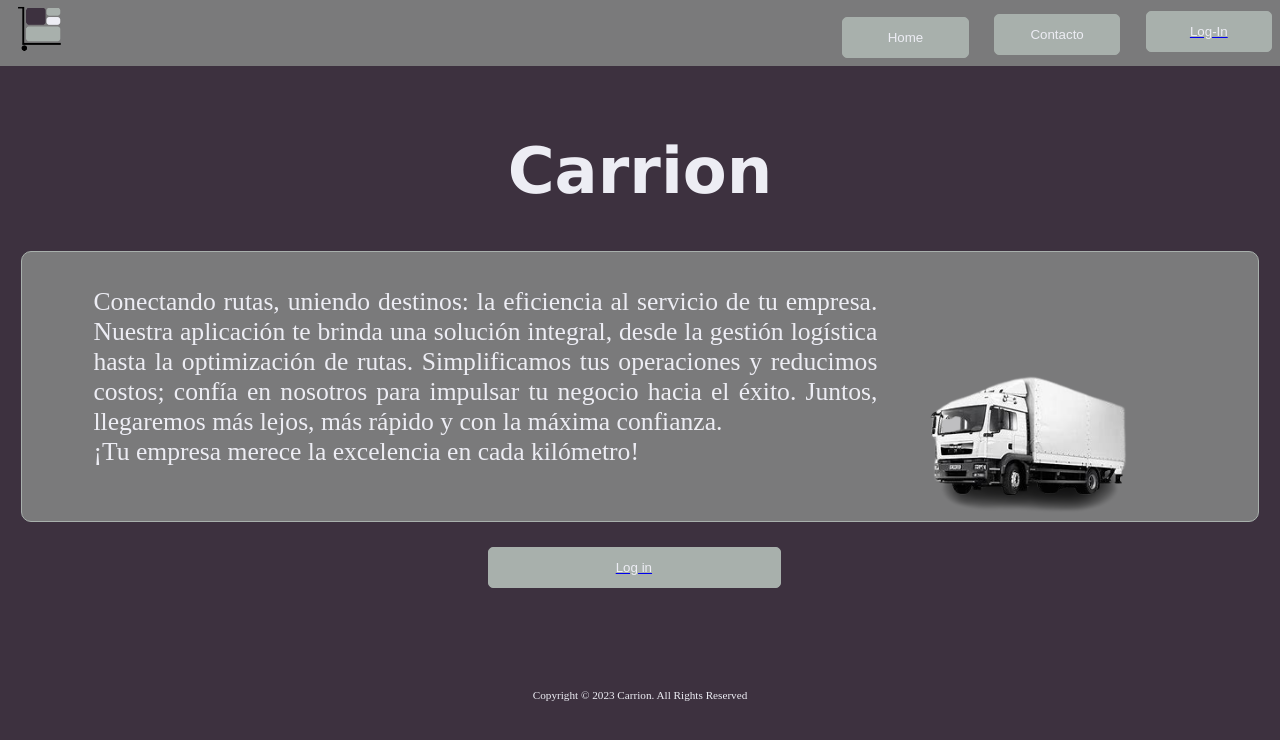
After one commit to Dicaso9/project, a PHP site: page /project/pagina/index.html in a window 1280 px wide. The commit adds this page. Shown: the top 740 px of the page. Run offline with PHP 8.4, Linux system fonts and the light colour scheme.

Commit message:
primera entrega

```diff
--- a/class/database.php
+++ b/class/database.php
@@ -4,11 +4,11 @@ class Database
     private $host = "localhost";
     private $user = "root";
     private $password = "";
-    private $name = "bd";
+    private $name = "project";
 
     public function dbConnect() // metodo de conexion a la base de datos
     {
-        mysqli_report(MYSQLI_REPORT_STRICT | MYSQLI_REPORT_ALL);
+        mysqli_report(MYSQLI_REPORT_STRICT | MYSQLI_REPORT_ALL ^ MYSQLI_REPORT_INDEX);
         try {
             $connection = new mysqli($this->host, $this->user, $this->password, $this->name);
         } catch (Exception $e) {
--- /dev/null
+++ b/pagina/assets/css/style.css
@@ -0,0 +1,97 @@
+body{
+    text-align: left;
+    background-color: #3D313F;
+    color: #EDEDF4;
+}
+img{
+    width: 5%;
+    margin-left: 1%;
+    margin-top: 0.2%;
+}
+h1{
+    text-align: center;
+    font-family:Verdana, Geneva, Tahoma, sans-serif;
+    margin-top: 6%;
+    font-size: 400%;
+}
+.box{
+    background-color: #7A7A7B;
+    margin-top: -1%;
+    margin-left: -1%;
+    margin-right: -1%;
+}
+.login{
+	width: 10%;
+	padding: 12px 16px;
+	margin-top: -4.4%;
+	border:1px solid #A8B0AC;
+	border-radius:5px;
+	display:block;
+	color: #EDEDF4;
+	background-color: #A8B0AC;
+    margin-left: 90%;
+    cursor: pointer;
+}
+.login-2{
+	width: 10%;
+	padding: 12px;
+    padding-left: 10%;
+    padding-right: 13%;
+	margin-top: 2%;
+	border:1px solid #A8B0AC;
+	border-radius:5px;
+	display:block;
+	color: #EDEDF4;
+	background-color: #A8B0AC;
+    margin-left: 38%;
+    cursor: pointer;
+}
+
+#slogan{
+    font-size: 160%;
+    margin-left: 5%;
+    margin-right: 30%;
+    text-align: justify;
+    padding: 10px 10px;
+    color: #EDEDF4;
+}
+.camion{
+    width: 20%;
+    margin-top: -20%;
+    margin-left: 70%;
+}
+.info{
+    border: 1px solid #A8B0AC;
+    border-radius: 10px;
+    background-color: #7A7A7B;
+    margin-right: 1%;
+    margin-left: 1%;
+
+}
+.contacto{
+    width: 10%;
+	padding: 12px 16px;
+	margin-top: -3%;
+	border:1px solid #A8B0AC;
+	border-radius:5px;
+	display:block;
+	color: #EDEDF4;
+	background-color: #A8B0AC;
+    margin-left: 78%;
+}
+.home{
+    width: 10%;
+	padding: 12px 16px;
+	margin-top: -3%;
+	border:1px solid #A8B0AC;
+	border-radius:5px;
+	display:block;
+	color: #EDEDF4;
+	background-color: #A8B0AC;
+    margin-left: 66%;
+}
+.footer{
+    font-size: 70%;
+    text-align: center;
+    margin-top: 8%;
+}
--- /dev/null
+++ b/pagina/index.html
@@ -0,0 +1,32 @@
+<!DOCTYPE html>
+<html lang="en">
+<head>
+    <meta charset="UTF-8">
+    <meta http-equiv="X-UA-Compatible" content="IE=edge">
+    <meta name="viewport" content="width=device-width, initial-scale=1.0">
+    <link rel="stylesheet" href="assets/css/style.css">
+    <link rel="shortcut icon" href="assets/imagenes/LogoA.png" type="image/x-icon">
+    <title>Carrion</title>
+</head>
+<body>
+    <div class="box">
+    <img src="assets/imagenes/LogoA.png" alt="">
+    </div>
+    <a href="login.html"><input type="submit" value="Log-In" class="login"></a>
+    <input type="submit" value="Contacto" class="contacto">
+    <input type="submit" value="Home" class="home">
+    <h1>Carrion</h1>
+    <div class="info">
+    <p id="slogan">Conectando rutas, uniendo destinos: la eficiencia al servicio de tu empresa.
+        Nuestra aplicación te brinda una solución integral, desde la gestión logística hasta la
+        optimización de rutas. Simplificamos tus operaciones y reducimos costos; confía en nosotros
+        para impulsar tu negocio hacia el éxito. Juntos, llegaremos más lejos, más rápido y con la máxima
+        confianza. <br> ¡Tu empresa merece la excelencia en cada kilómetro!</p>
+        <img src="assets/imagenes/CamionA.png" class="camion">
+    </div>
+    <a href="login.html"><input type="submit" value="Log in" class="login-2"></a>
+    <footer class="footer">
+        Copyright © 2023 Carrion. All Rights Reserved
+    </footer>
+</body>
+</html>
```
Also changed, not shown: auth.php (+7 -1 lines), backoffice/backoffice.php (added, +27 -0 lines), backoffice/eliminar.php (added, +9 -0 lines), backoffice/modificar.php (added, +30 -0 lines), class/package.php (+37 -15 lines), class/user.php (+6 -3 lines), ordenamiento.php (+19 -12 lines), pagina/assets/css/est.css (added, +53 -0 lines), pagina/login.html (added, +22 -0 lines), pagina/assets/imagenes/CamionA.png (added), pagina/assets/imagenes/LogoA.png (added).
